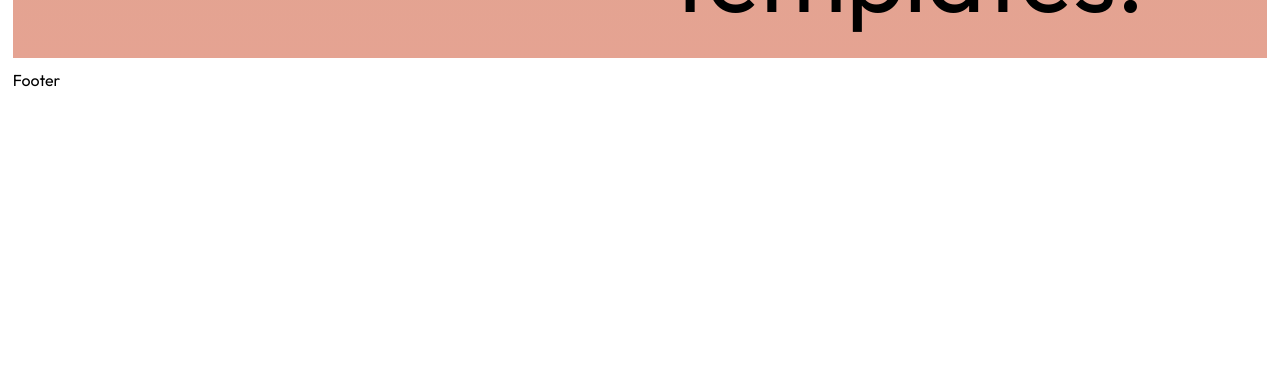
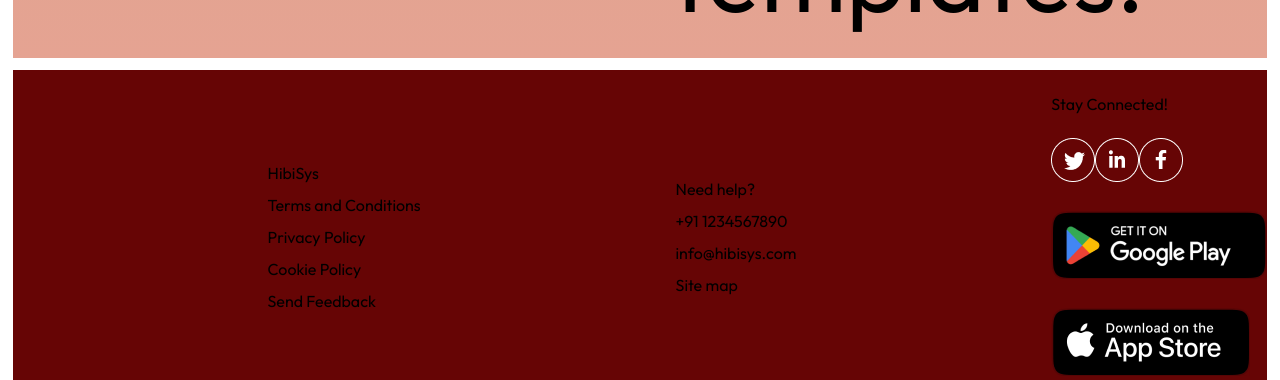
Before and after one commit to M-Aditya-11/resume_generator_app, a React (Vite) app in the folder frontend/: page / in a window 1280 px wide. Shown: the part 1864-2244 px from the top of the page. Before the commit the page ends 1954 px from the top, so only its background shows below. Built offline with nearby package versions, Linux system fonts and the light colour scheme.

Commit message:
Add Footer component with structured layout and styling

```diff
--- a/frontend/src/components/Footer/Footer.css
+++ b/frontend/src/components/Footer/Footer.css
@@ -0,0 +1,6 @@
+.footer{
+    background-color: rgb(102, 5, 5);
+    display: flex;
+    justify-content: space-between;
+    align-items: center;
+}
--- a/frontend/src/components/Footer/Footer.jsx
+++ b/frontend/src/components/Footer/Footer.jsx
@@ -1,9 +1,39 @@
 import React from "react";
 import './Footer.css'
+import { assets } from "../../assets/assets";
 
 const Footer = () => {
     return (
-        <div className="footer">Footer</div>
+        <div className="footer">
+            <br />
+            <div className="left">
+                <p className="footer-heading">HibiSys</p>
+                <p>Terms and Conditions</p>
+                <p>Privacy Policy</p>
+                <p>Cookie Policy</p>
+                <p>Send Feedback</p>
+            </div>
+            <div className="middle">
+                <p className="footer-heading">Need help?</p>
+                <p>+91 1234567890</p>
+                <p>info@hibisys.com</p>
+                <p>Site map</p>
+            </div>
+            <div className="right">
+                <p className="footer-heading">Stay Connected!</p>
+                <div className="social-media-links">
+                    <img src={assets.twitter_icon} alt="" className="social-media-links-icon"/>
+                    <img src={assets.linkdin_icon} alt="" className="social-media-links-icon"/>
+                    <img src={assets.facebook_icon} alt="" className="social-media-links-icon"/>
+                </div>
+                <div className="download-btn-playstore">
+                    <img src={assets.play_store} alt="" className="download-btn-playstore-playstore"/>
+                </div>
+                <div className="download-btn-appstore">
+                    <img src={assets.app_store} alt="" className="download-btn-playstore-appstore"/>
+                </div>
+            </div>
+        </div>
     )
 }
 
```
